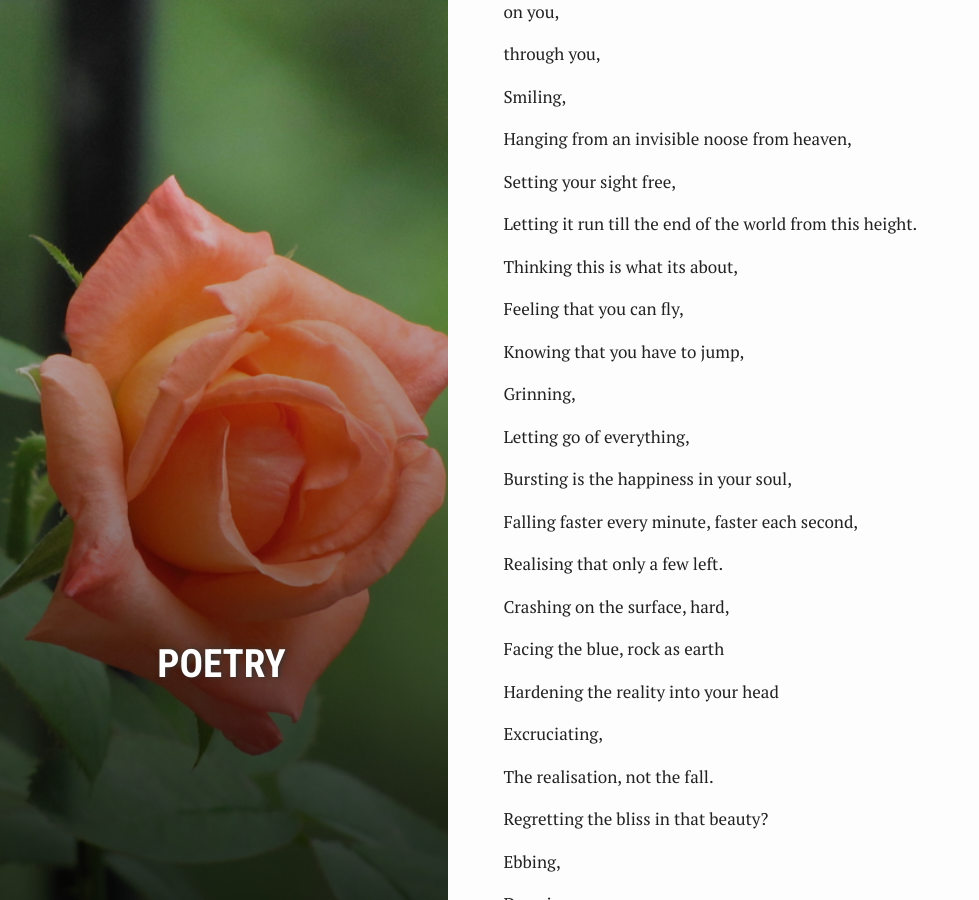
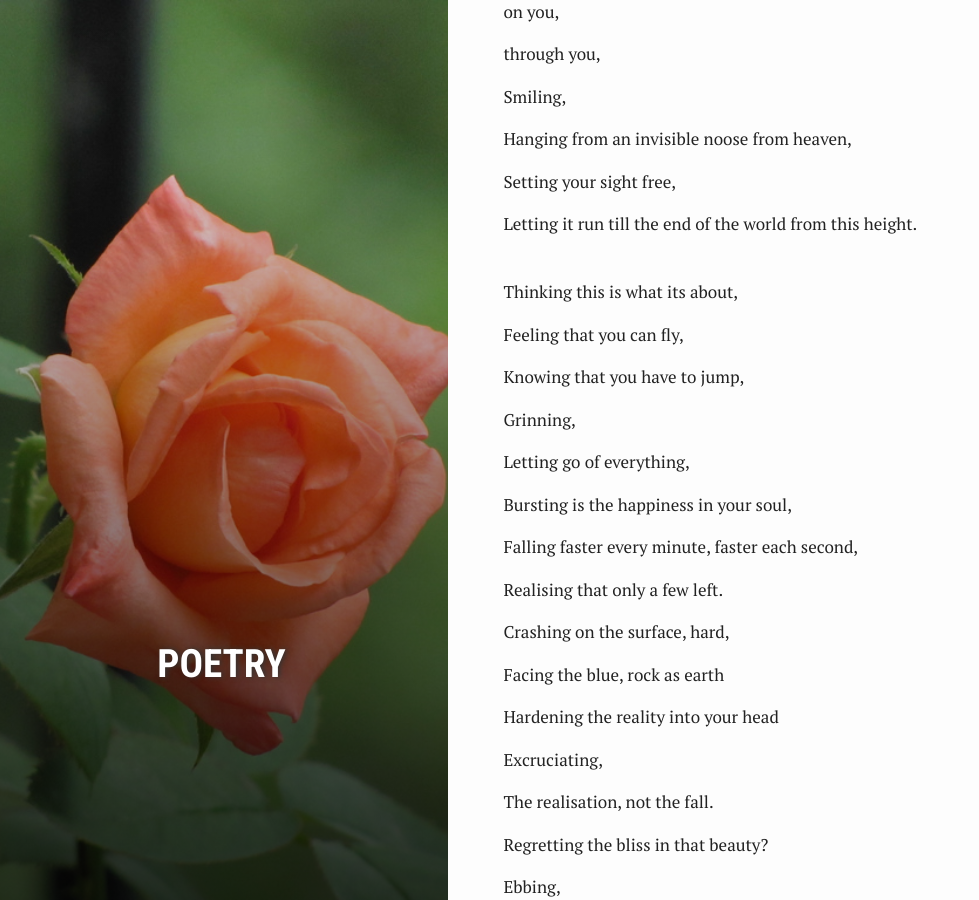
Before and after one commit to Sahir8gill/sahir8gill.github.io, a Jekyll site: the page built from _posts/2018-02-20-ne.md, in a window 1280 px wide and 900 px high, scrolled down 388 px. Shown: the whole window, without its empty margins (0-979 px from the left). Built offline with Jekyll 4.4.1, drawn with Linux system fonts in a browser that asks for light colours.

Commit message:
line break

```diff
--- a/_posts/2018-02-18-Famnh.markdown
+++ b/_posts/2018-02-18-Famnh.markdown
@@ -22,7 +22,7 @@ In that moment, everything changed.
 
 
 
-That evening in the rain
+<br>That evening in the rain
 
 Flew a few planes
 
--- a/_posts/2018-02-20-ne.md
+++ b/_posts/2018-02-20-ne.md
@@ -34,7 +34,7 @@ Letting it run till the end of the world from this height.
 
 
 
-Thinking this is what its about,
+<br>Thinking this is what its about,
 
 Feeling that you can fly,
 
```
